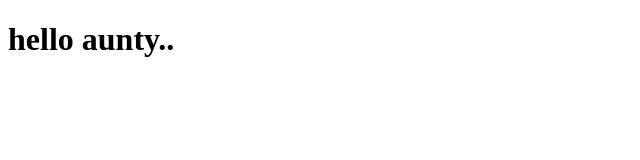
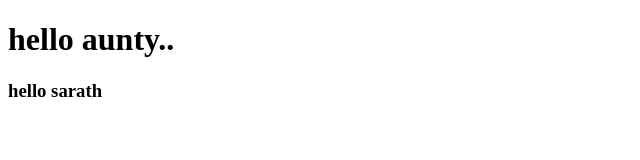
Before and after one commit to ENDPrasad/demoproject, a plain HTML site: page index.html in a window 1280 px wide. Shown: the whole page, without its empty margins (0-640 px from the left). Drawn offline with Linux system fonts and the light colour scheme.

Commit message:
added one tag

```diff
--- a/index.html
+++ b/index.html
@@ -7,5 +7,6 @@
 </head>
 <body>
     <h1>hello aunty..</h1>
+    <h3>hello sarath</h3>
 </body>
 </html>
```
